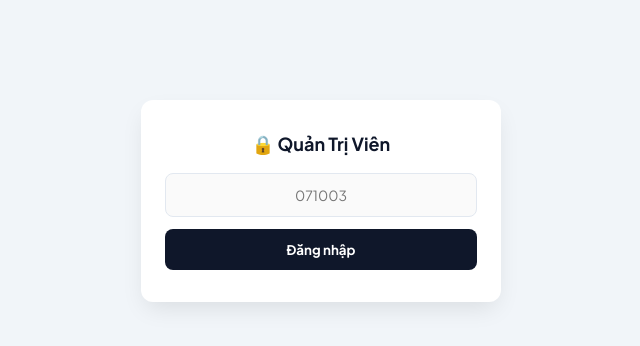
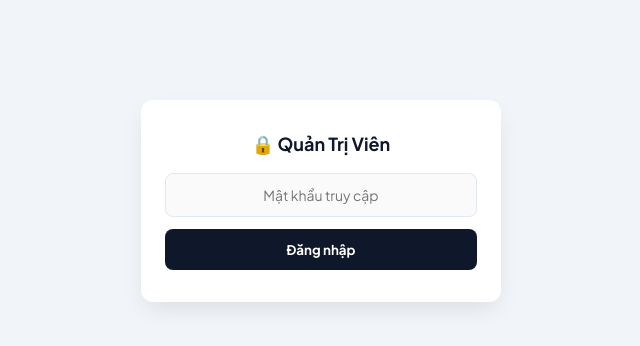
Before and after one commit to 21004023-oss/my-static-website, a plain HTML site: page admin.html in a window 1280 px wide. Shown: the full height of the page, 319-959 px from the left. Drawn offline with Linux system fonts and the light colour scheme.

Commit message:
Update admin.html

```diff
--- a/admin.html
+++ b/admin.html
@@ -79,7 +79,7 @@ input:focus, select:focus, textarea:focus { border-color: #0f172a; background: #
   <!-- KHÓA MẬT KHẨU -->
   <div class="gate" id="gate">
     <h1>🔒 Quản Trị Viên</h1>
-    <input id="pw" type="password" placeholder="071003" />
+    <input id="pw" type="password" placeholder="Mật khẩu truy cập" />
     <button id="openBtn">Đăng nhập</button>
     <div id="gateErr">Mật khẩu chưa chính xác.</div>
   </div>
```
